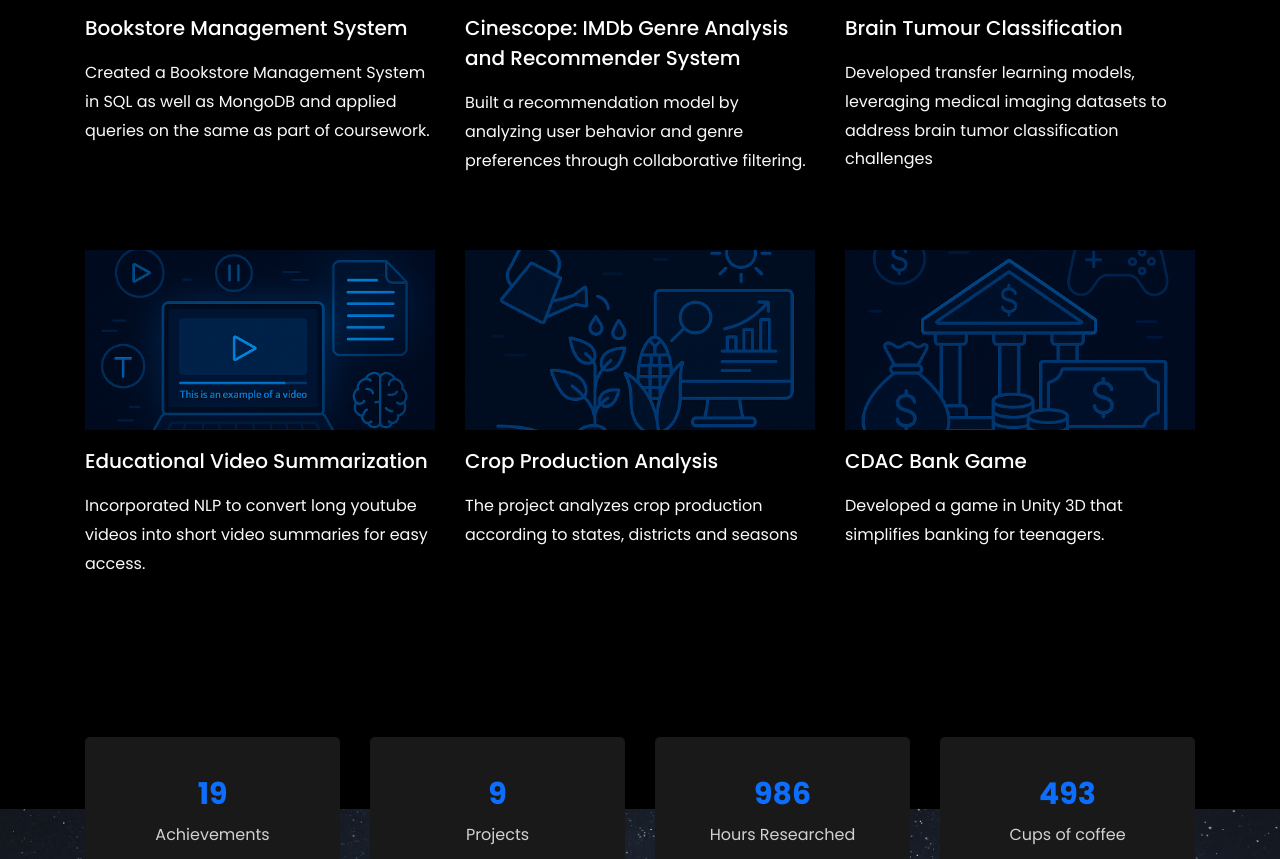
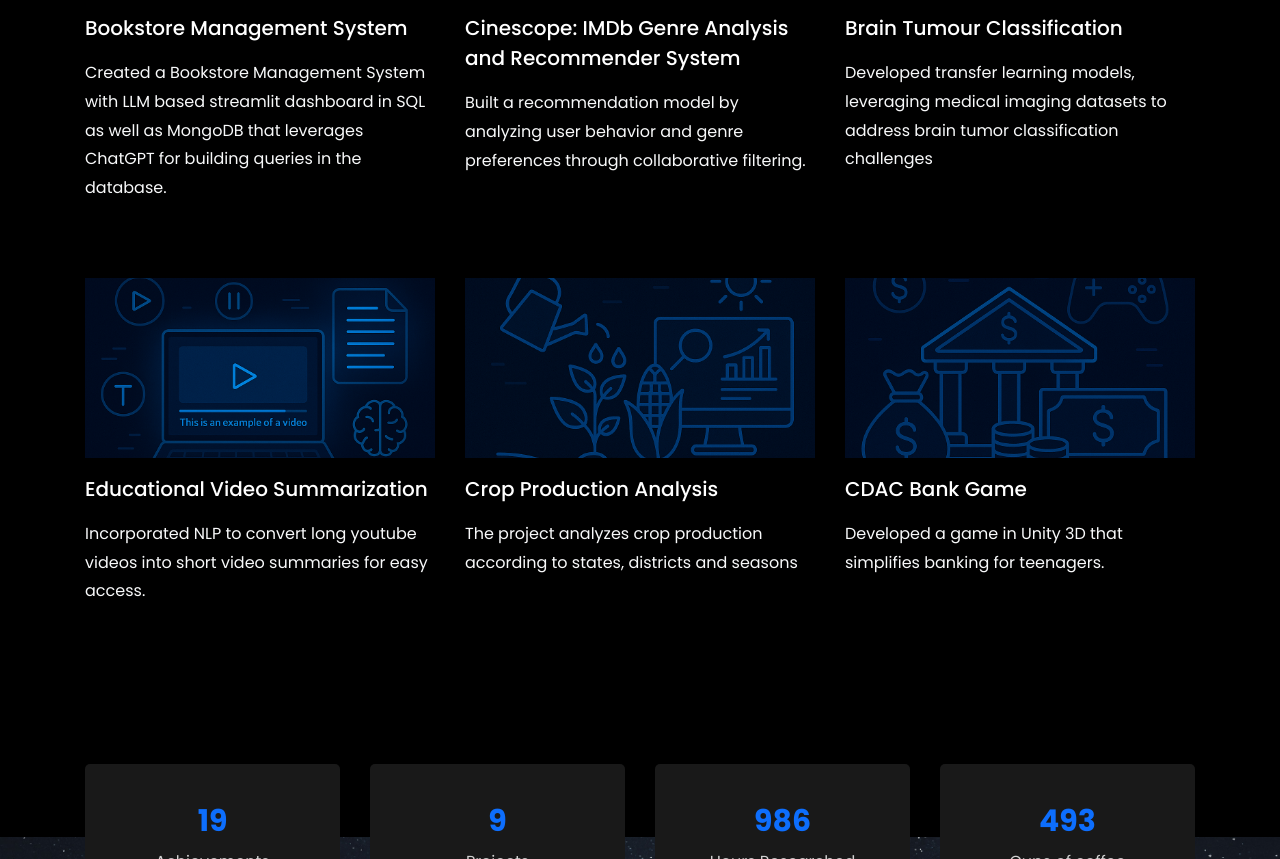
Before and after one commit to Jayneet123/Jayneet123.github.io, a plain HTML site: page index.html in a window 1280 px wide. Shown: the part 5093-5952 px from the top of the page. Drawn offline with Linux system fonts and the light colour scheme; files whose address does not match are found by name.

Commit message:
Update index.html

```diff
--- a/index.html
+++ b/index.html
@@ -543,7 +543,7 @@
 			  </a>
 			  <div class="text mt-3 float-right d-block">
 			    <h3 class="heading"><a href="https://github.com/mihika123945/online-bookstore-management-system">Bookstore Management System</a></h3>
-			    <p>Created a Bookstore Management System in SQL as well as MongoDB and applied queries on the same as part of coursework.</p>
+			    <p>Created a Bookstore Management System with LLM based streamlit dashboard in SQL as well as MongoDB that leverages ChatGPT for building queries in the database.</p>
 			  </div>
 		    </div>
 		  </div>
```
